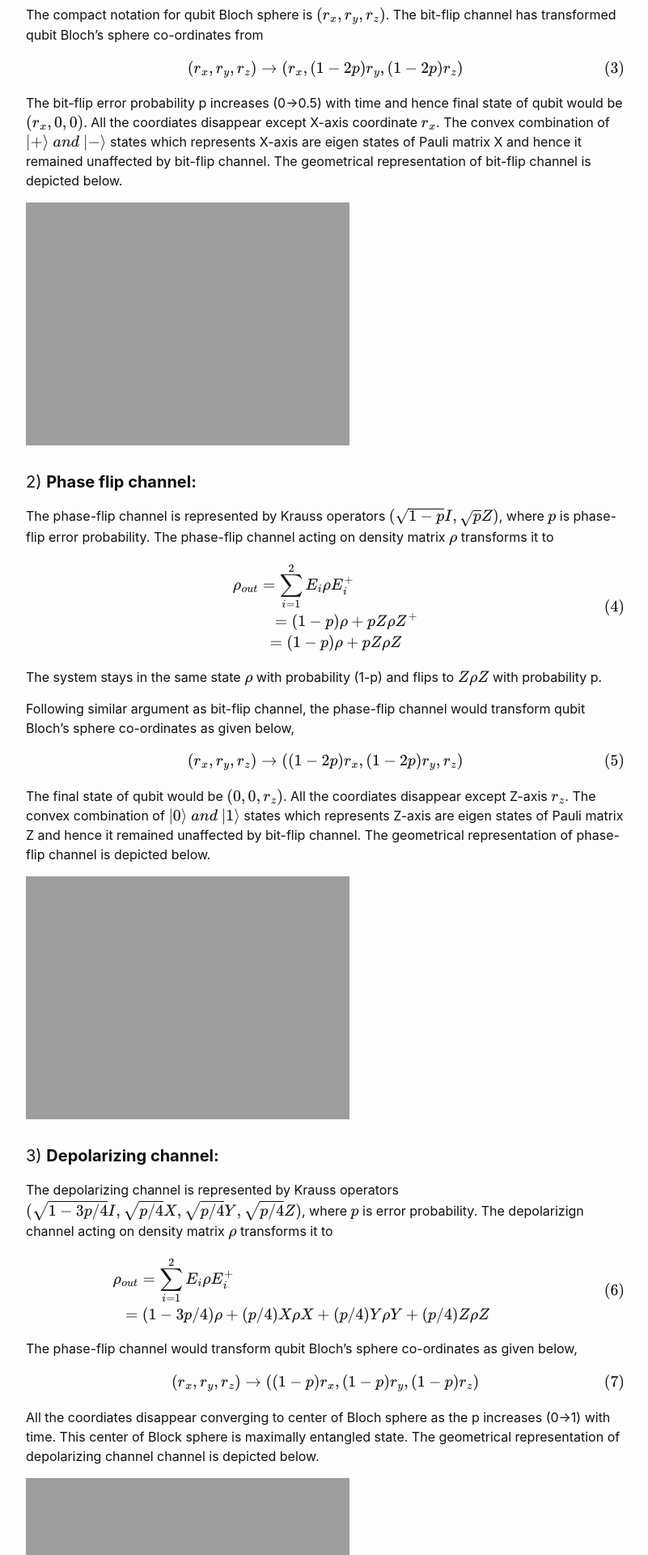
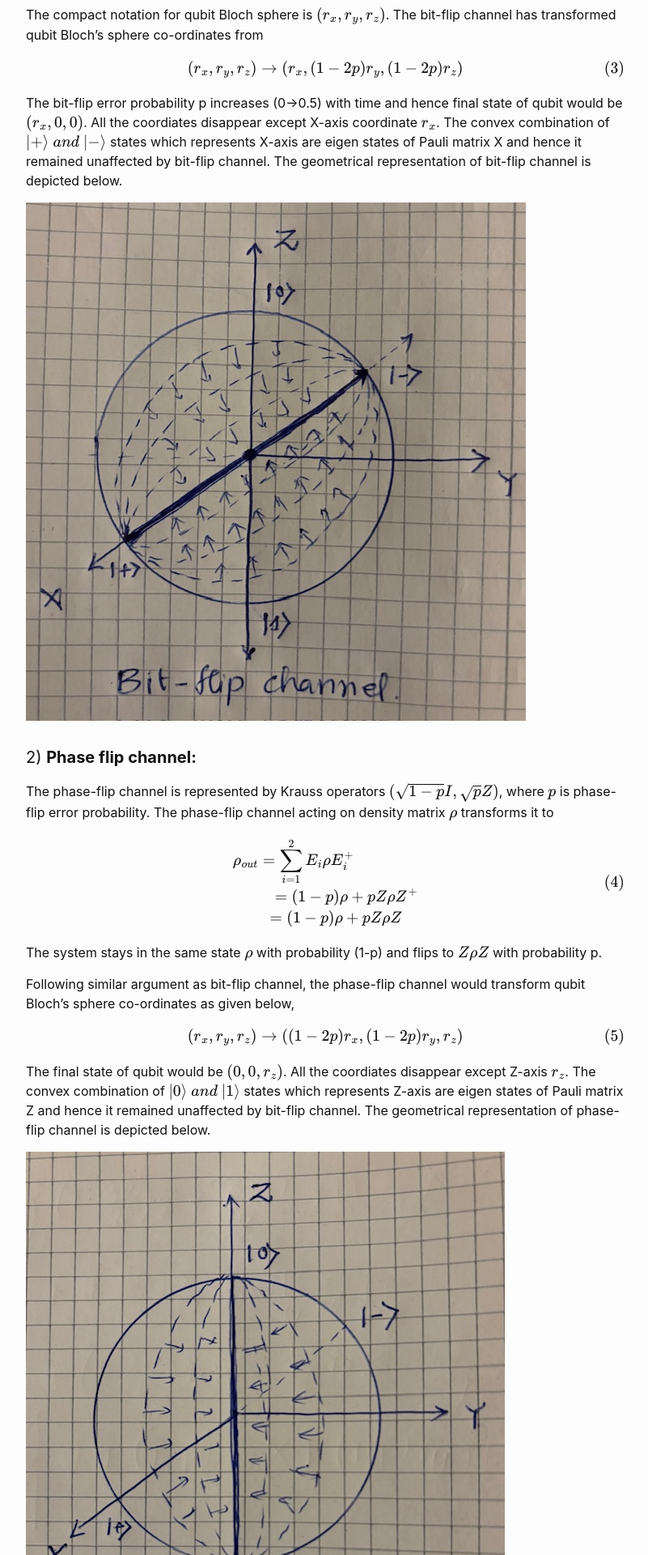
Before and after one commit to qcnotes/qcnotes.github.io, a Jekyll site: the page built from _posts/2024-10-12-Quantum-Operations-Part-III.md, in a window 1280 px wide. Shown: the part 837-2757 px from the top of the page at 81% size, without its empty margins (238-1039 px from the left). Built offline with Jekyll 4.4.1, drawn with Linux system fonts in a browser that asks for light colours; formulas are drawn with MathJax 3; comment, search, counter and statistics services are not loaded.

Commit message:
Update 2024-10-12-Quantum-Operations-Part-III.md

```diff
--- a/_posts/2024-10-12-Quantum-Operations-Part-III.md
+++ b/_posts/2024-10-12-Quantum-Operations-Part-III.md
@@ -41,7 +41,7 @@ $$
 
 The bit-flip error probability p increases (0->0.5) with time and hence final state of qubit would be $(r_{x},0,0)$. All the coordiates disappear except X-axis coordinate $r_{x}$. The convex combination of $\|+\rangle ~ and ~ \|-\rangle$ states which represents X-axis are eigen states of Pauli matrix X and hence it remained unaffected by bit-flip channel. The geometrical representation of bit-flip channel is depicted below.
 
-![bit-flip channel](/assets/images/quantum_operations_examples/bit_flip_channel.jpg = 250x250)
+![bit-flip channel](/assets/images/quantum_operations_examples/bit_flip_channel.jpg)
 
 #### 2) **Phase flip channel:**
 The phase-flip channel is represented by Krauss operators $( \sqrt{1-p}I, \sqrt{p}Z)$, where $p$ is phase-flip error probability. The phase-flip channel acting on density matrix $\rho$ transforms it to
@@ -66,7 +66,7 @@ $$
 
 The final state of qubit would be $(0, 0, r_{z})$. All the coordiates disappear except Z-axis $r_{z}$. The convex combination of $\|0\rangle ~ and ~ \|1\rangle$ states which represents Z-axis are eigen states of Pauli matrix Z and hence it remained unaffected by bit-flip channel. The geometrical representation of phase-flip channel is depicted below.
 
-![phase-flip channel](/assets/images/quantum_operations_examples/phase_flip_channel.jpg = 250x250)
+![phase-flip channel](/assets/images/quantum_operations_examples/phase_flip_channel.jpg)
 
 #### 3) **Depolarizing channel:**
 The depolarizing channel is represented by Krauss operators $( \sqrt{1-3p/4}I, \sqrt{p/4}X, \sqrt{p/4}Y, \sqrt{p/4}Z)$, where $p$ is error probability. The depolarizign channel acting on density matrix $\rho$ transforms it to
@@ -88,8 +88,8 @@ $$
 
 All the coordiates disappear converging to center of Bloch sphere as the p increases (0->1) with time. This center of Block sphere is maximally entangled state. The geometrical representation of depolarizing channel channel is depicted below.
 
-![depolarizting channel](/assets/images/quantum_operations_examples/depolarizing_channel.jpg =250x250)
+![depolarizting channel](/assets/images/quantum_operations_examples/depolarizing_channel.jpg)
 
 #### 4) **Amplitude-damping channel:**
 
-![amplitude_damping channel](/assets/images/quantum_operations_examples/amplitude_damping_channel.jpg =250x250)
+![amplitude_damping channel](/assets/images/quantum_operations_examples/amplitude_damping_channel.jpg)
```
